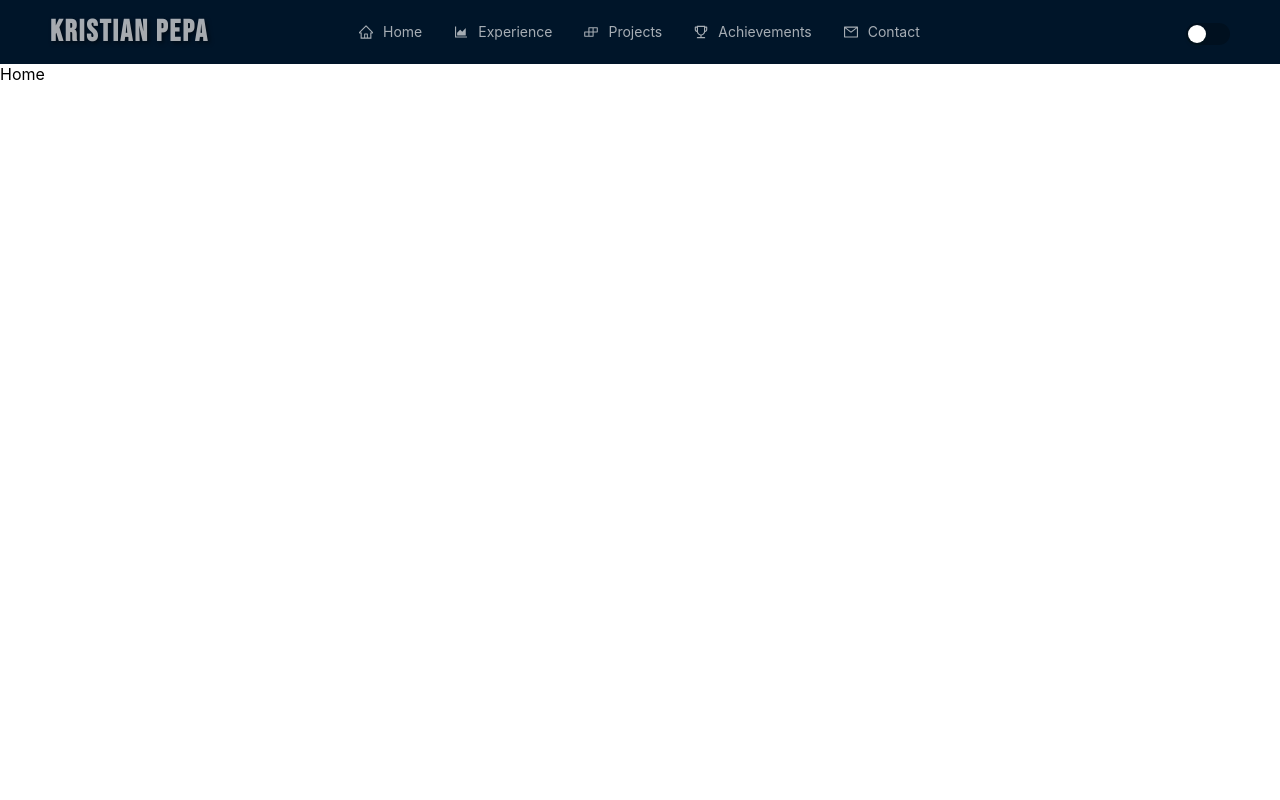
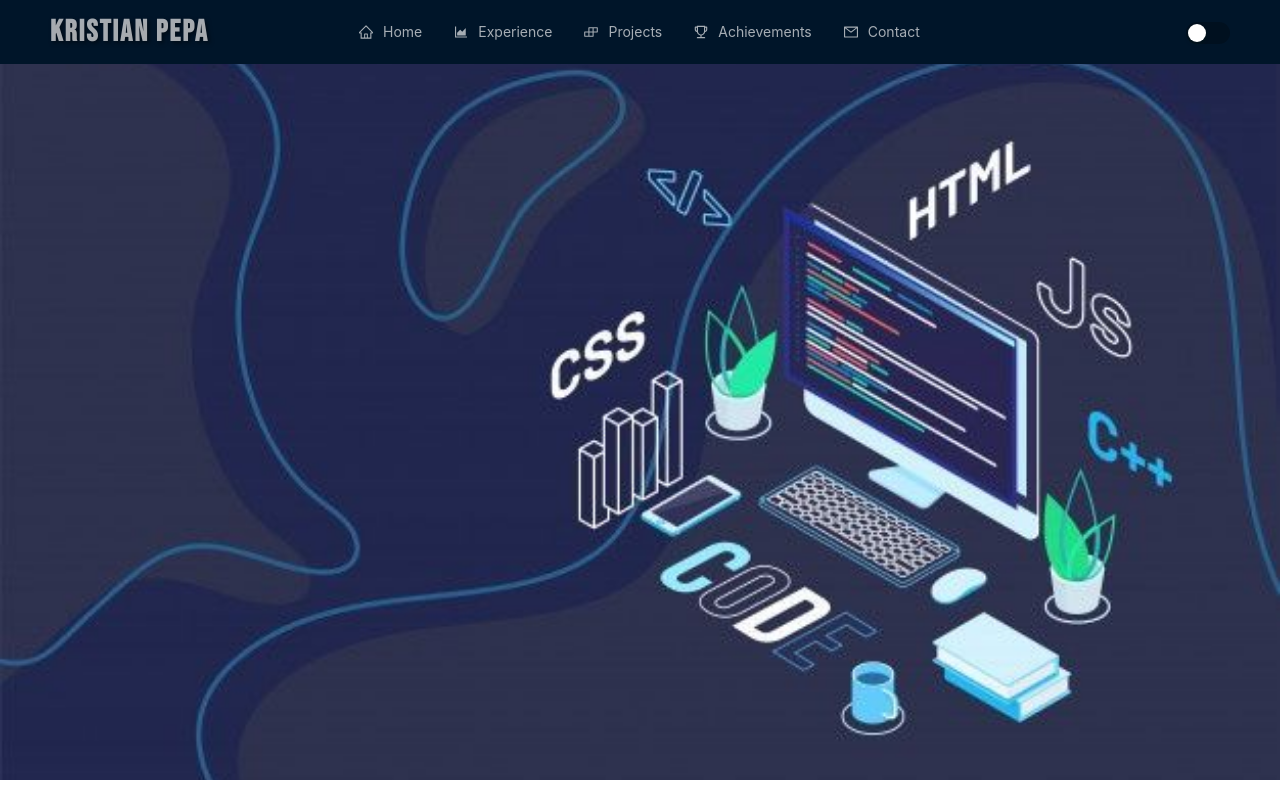
Before and after one commit to KristianPepa/personal-website, a React (Create React App) app in the folder Client/: page / in a window 1280 px wide. Built offline with nearby package versions, Linux system fonts and the light colour scheme.

Commit message:
Routes Changes

```diff
--- a/Client/package.json
+++ b/Client/package.json
@@ -14,6 +14,7 @@
     "react-dom": "^18.2.0",
     "react-router-dom": "^6.22.1",
     "react-scripts": "5.0.1",
+    "sass": "^1.71.1",
     "sort-by": "^1.2.0",
     "web-vitals": "^2.1.4"
   },
--- a/Client/src/App.js
+++ b/Client/src/App.js
@@ -1,78 +1,39 @@
-import { Layout, Menu, Switch, Typography } from "antd";
+import "./App.css";
 import {
-  AreaChartOutlined,
-  BuildOutlined,
-  HomeOutlined,
-  MailOutlined,
-  TrophyOutlined,
-} from "@ant-design/icons";
-import "./App.css";
-import { useState } from "react";
-import { Route, Routes } from "react-router-dom";
+  BrowserRouter as Router,
+  Routes,
+  Route,
+  Outlet,
+} from "react-router-dom";
 
-import Home_Page from "./Pages/Home/Home";
-import Experience_Page from "./Pages/Experience/Experience";
-import Projects_Page from "./Pages/Projects/Projects";
-import Achievements_Page from "./Pages/Achievements/Achievements";
-import Contact_Page from "./Pages/Contact/Contact";
-
-const { Header } = Layout;
-const { Title } = Typography;
-
-const menuList = [
-  {
-    key: "home",
-    label: "Home",
-    icon: <HomeOutlined />,
-  },
-  {
-    key: "experience",
-    label: "Experience",
-    icon: <AreaChartOutlined />,
-  },
-  {
-    key: "project",
-    label: "Projects",
-    icon: <BuildOutlined />,
-  },
-  {
-    key: "achievements",
-    label: "Achievements",
-    icon: <TrophyOutlined />,
-  },
-  {
-    key: "contact",
-    label: "Contact",
-    icon: <MailOutlined />,
-  },
-];
+import Home from "./Pages/Home/Home";
+import Projects from "./Pages/Projects/Projects";
+import Experience from "./Pages/Experience/Experience";
+import Achievements from "./Pages/Achievements/Achievements";
+import Contact from "./Pages/Contact/Contact";
+import LayoutContainer from "./Pages/Layout/LayoutContainer";
 
 function App() {
-  const [darkMode, setDarkMode] = useState(false);
   return (
     <div className="App">
-      <Header
-        className="header"
-        style={{ backgroundColor: darkMode ? "white" : "#001529" }}
-      >
-        <Title level={2}>Kristian Pepa</Title>
-        <Menu
-          theme={`${darkMode ? "light" : "dark"}`}
-          mode="horizontal"
-          items={menuList}
-          style={{ flex: 1, minWidth: 0 }}
-        />
-        <div className="switch-container">
-          <Switch onChange={() => setDarkMode(!darkMode)} />
-        </div>
-      </Header>
-      <Routes>
-        <Route path="/" element={<Home_Page />} />
-        <Route path="/experience" element={<Experience_Page />} />
-        <Route path="/projects" element={<Projects_Page />} />
-        <Route path="/achievements" element={<Achievements_Page />} />
-        <Route path="/contact" element={<Contact_Page />} />
-      </Routes>
+      <Router>
+        <Routes>
+          <Route
+            path="/"
+            element={
+              <LayoutContainer>
+                <Outlet />
+              </LayoutContainer>
+            }
+          >
+            <Route index element={<Home />} />
+            <Route path="projects" element={<Projects />} />
+            <Route path="experience" element={<Experience />} />
+            <Route path="achievements" element={<Achievements />} />
+            <Route path="contact" element={<Contact />} />
+          </Route>
+        </Routes>
+      </Router>
     </div>
   );
 }
--- a/Client/src/Pages/Experience/Experience.jsx
+++ b/Client/src/Pages/Experience/Experience.jsx
@@ -1,7 +1,17 @@
 import React from "react";
 
 const Experience = () => {
-  return <div>Experience</div>;
+  return (
+    <div>
+      <h1>hello world</h1>
+      <h1>hello world</h1>
+      <h1>hello world</h1>
+      <h1>hello world</h1>
+      <h1>hello world</h1>
+      <h1>hello world</h1>
+      <h1>hello world</h1>
+    </div>
+  );
 };
 
 export default Experience;
--- a/Client/src/Pages/Home/Home.jsx
+++ b/Client/src/Pages/Home/Home.jsx
@@ -1,7 +1,13 @@
 import React from "react";
-
+import HomeImage from "../../Images/homepage_background_vector.jpg";
+import "./Home.scss";
 const Home = () => {
-  return <div>Home</div>;
+  return (
+    <div className="container">
+      <div className="contents"></div>
+      {/* <img src={HomeImage} alt="Background" /> */}
+    </div>
+  );
 };
 
 export default Home;
--- /dev/null
+++ b/Client/src/Pages/Home/Home.scss
@@ -0,0 +1,14 @@
+.container {
+  //   border: 1px solid black;
+  width: 100vw;
+  height: calc(100vh - 10.5vh);
+  background-color: black;
+  .contents {
+    // width: 100%;
+    height: 100%;
+    background-image: url("../../Images/homepage_background_vector.jpg");
+    background-position: center;
+    background-repeat: no-repeat;
+    background-size: cover;
+  }
+}
--- /dev/null
+++ b/Client/src/Pages/Layout/LayoutContainer.jsx
@@ -0,0 +1,68 @@
+import React, { useState } from "react";
+import { Layout, Menu, Switch, Typography } from "antd";
+import {
+  AreaChartOutlined,
+  BuildOutlined,
+  HomeOutlined,
+  MailOutlined,
+  TrophyOutlined,
+} from "@ant-design/icons";
+import { Link } from "react-router-dom";
+
+const { Header } = Layout;
+const { Title } = Typography;
+
+const menuList = [
+  {
+    key: "home",
+    label: <Link to="/">Home</Link>,
+    icon: <HomeOutlined />,
+  },
+  {
+    key: "experience",
+    label: <Link to="/experience">Experience</Link>,
+    icon: <AreaChartOutlined />,
+  },
+  {
+    key: "project",
+    label: <Link to="/projects">Projects</Link>,
+    icon: <BuildOutlined />,
+  },
+  {
+    key: "achievements",
+    label: <Link to="/achievements">Achievements</Link>,
+    icon: <TrophyOutlined />,
+  },
+  {
+    key: "contact",
+    label: <Link to="/contact">Contact</Link>,
+    icon: <MailOutlined />,
+  },
+];
+
+const LayoutContainer = ({ children }) => {
+  const [darkMode, setDarkMode] = useState(false);
+
+  return (
+    <Layout>
+      <Header
+        className="header"
+        style={{ backgroundColor: darkMode ? "white" : "#001529" }}
+      >
+        <Title level={2}>Kristian Pepa</Title>
+        <Menu
+          theme={`${darkMode ? "light" : "dark"}`}
+          mode="horizontal"
+          items={menuList}
+          style={{ flex: 1, minWidth: 0 }}
+        />
+        <div className="switch-container">
+          <Switch onChange={() => setDarkMode(!darkMode)} />
+        </div>
+      </Header>
+      {children}
+    </Layout>
+  );
+};
+
+export default LayoutContainer;
--- a/Client/src/index.js
+++ b/Client/src/index.js
@@ -3,19 +3,11 @@ import ReactDOM from "react-dom/client";
 import "./index.css";
 import App from "./App";
 import reportWebVitals from "./reportWebVitals";
-import { RouterProvider, createBrowserRouter } from "react-router-dom";
-
-const router = createBrowserRouter([
-  {
-    path: "/",
-    element: <App />,
-  },
-]);
 
 const root = ReactDOM.createRoot(document.getElementById("root"));
 root.render(
   <React.StrictMode>
-    <RouterProvider router={router} />
+    <App />
   </React.StrictMode>
 );
 
```
Also changed, not shown: 1 other file (tests, documents, lock files or other folders).
